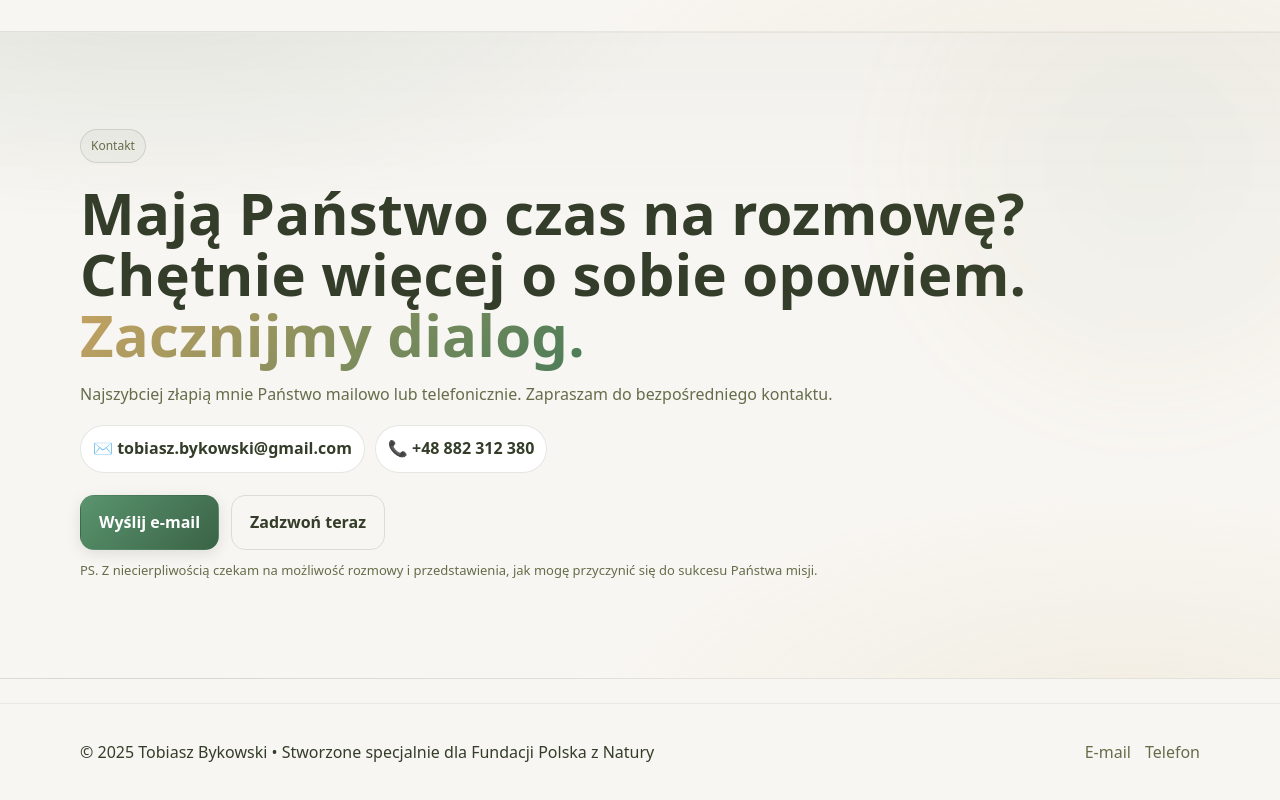
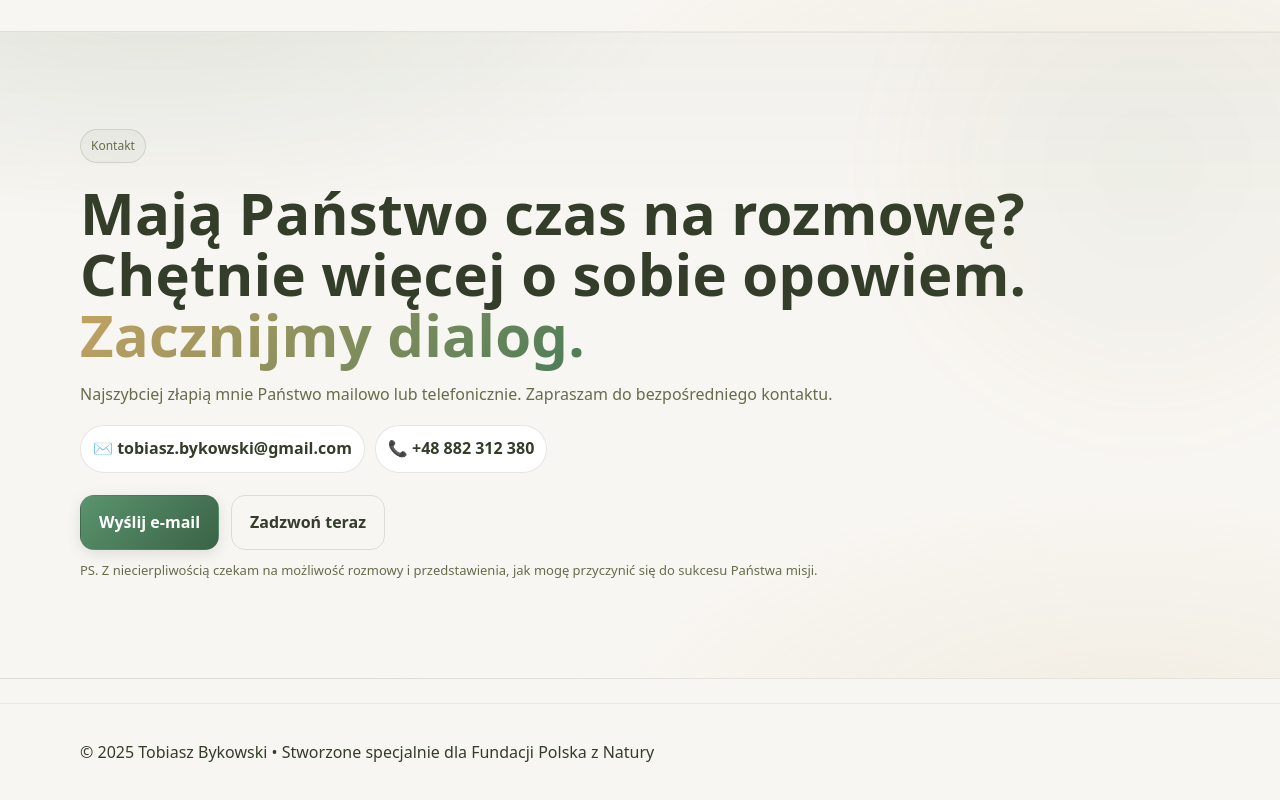
Before and after one commit to tobi070724/zielonykonserwatyzmTobiasz, a plain HTML site: page index.html in a window 1280 px wide. Shown: the part 3111-3911 px from the top of the page. Drawn offline with Linux system fonts and the light colour scheme.

Commit message:
Update index.html

```diff
--- a/index.html
+++ b/index.html
@@ -425,8 +425,6 @@
     <div class="container footer-inner">
       <p>© <span id="year"></span> Tobiasz Bykowski • Stworzone specjalnie dla Fundacji Polska z Natury</p>
       <div class="footer-links">
-        <a href="mailto:tobiasz.bykowski@gmail.com">E-mail</a>
-        <a href="tel:+48882312380">Telefon</a>
       </div>
     </div>
   </footer>
```
